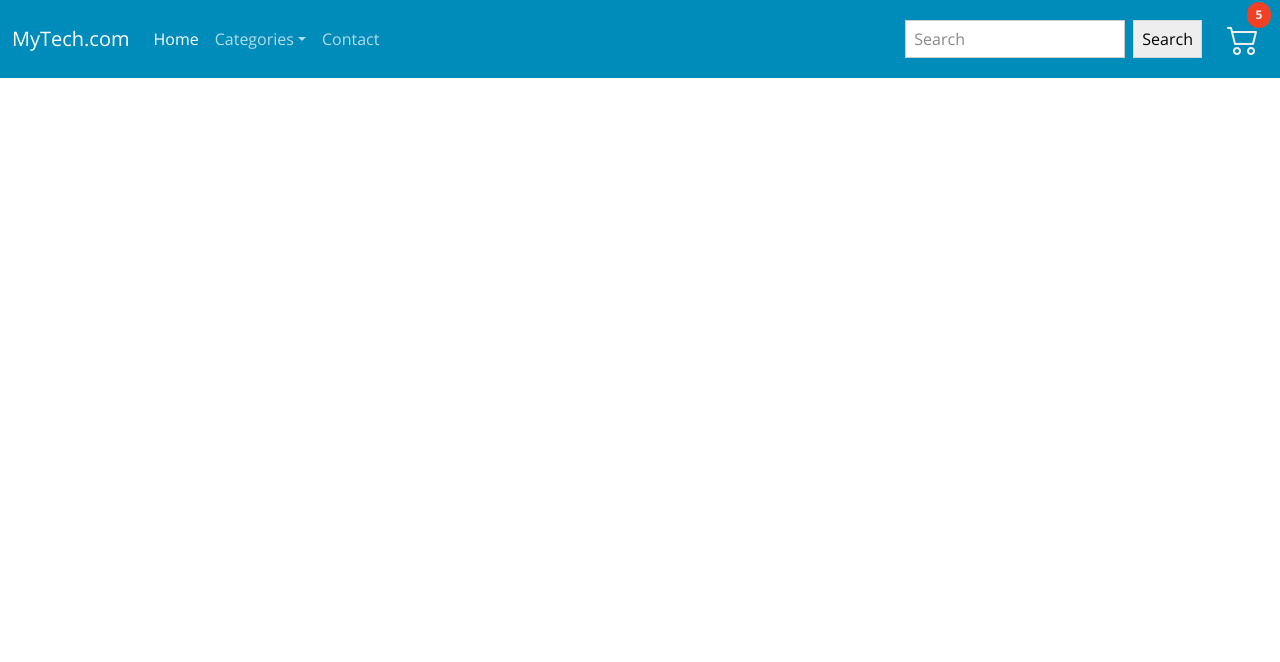
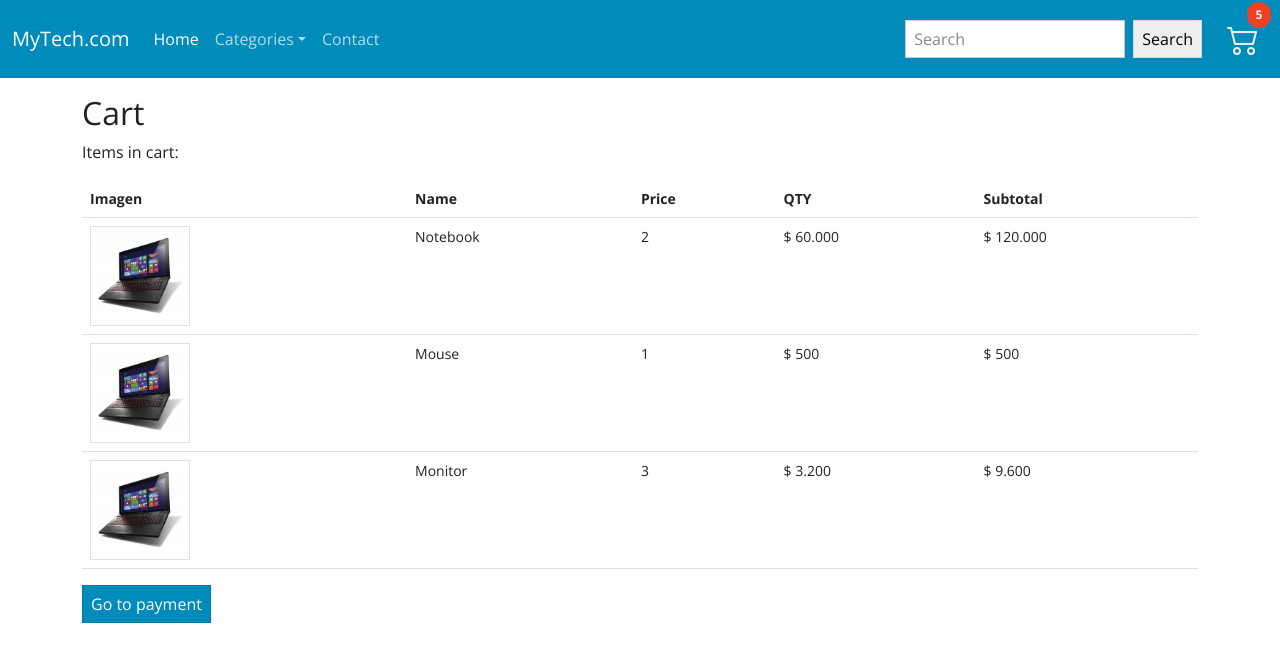
Before and after one commit to jefrygq/PreEntrega1-JeffryGutierrez, a React (Create React App) app: page /cart in a window 1280 px wide. Shown: the top 662 px of the page. Built offline with nearby package versions, Linux system fonts and the light colour scheme.

Commit message:
Added first version of cart page with hardcoded data.

```diff
--- a/src/App.jsx
+++ b/src/App.jsx
@@ -2,6 +2,7 @@ import { BrowserRouter, Routes, Route } from 'react-router-dom';
 import ItemListContainer from './components/ItemListContainer/ItemListContainer';
 import ItemDetailsContainer from './components/ItemDetailsContainer/ItemDetailsContainer';
 import NavBar from './components/NavBar/NavBar';
+import Cart from './components/Cart/Cart';
 
 function App() {
   return (
@@ -12,6 +13,7 @@ function App() {
           <Route path='/' element={<ItemListContainer />} />
           <Route path='/product/:id' element={<ItemDetailsContainer/>} />
           <Route path='/category/:categoryName' element={<ItemListContainer/>} />
+          <Route path='/cart' element={<Cart />} />
         </Routes>
       </BrowserRouter>
     </>
--- /dev/null
+++ b/src/components/CarTable/CartTable.jsx
@@ -0,0 +1,22 @@
+import ItemList from "../ItemList/ItemList";
+
+const CartTable = ({products}) => {
+    return (
+        <table className="table table-hover">
+            <thead>
+                <tr>
+                    <th scope="col">Imagen</th>
+                    <th scope="col">Name</th>
+                    <th scope="col">Price</th>
+                    <th scope="col">QTY</th>
+                    <th scope="col">Subtotal</th>
+                </tr>
+            </thead>
+            <tbody>
+                <ItemList items={products} template={'itemCart'} />
+            </tbody>
+        </table>
+    );
+};
+
+export default CartTable;
--- /dev/null
+++ b/src/components/Cart/Cart.jsx
@@ -0,0 +1,41 @@
+import { Link } from "react-router-dom";
+import CartTable from "../CarTable/CartTable";
+import ItemList from "../ItemList/ItemList";
+
+const Cart = () => {
+    // "id": 1,
+    // "idCategoria": 1,
+    // "nombre": "Notebook",
+    // "marca": "Lenovo",
+    // "modelo": "Y510P",
+    // "precio": 60000,
+    // "stock": 30,
+    // "img": "notebook-lenovo.jpg"
+    const products = [
+        {id: 1, nombre: "Notebook", precio: 60000, stock: 30, qty: 2, img: "notebook-lenovo.jpg"},
+        {id: 2, nombre: "Mouse", precio: 500, stock: 20, qty: 1, img: "notebook-lenovo.jpg"},
+        {id: 3, nombre: "Monitor", precio: 3200, stock: 10, qty: 3, img: "notebook-lenovo.jpg"}
+    ];
+    // const products = [];
+
+    return (
+        <div className="container my-3">
+            <h2>Cart</h2>
+            {!products.length ?
+            <>
+                <p>There are no items in cart try again</p>
+                <Link to="/" className="btn btn-primary">Continue Shopping</Link>
+            </>
+            :
+            <>
+                <p>Items in cart: </p>
+                <CartTable products={products} />
+                <Link to="/checkout" className="btn btn-primary">Go to payment</Link>
+            </>
+            }
+
+        </div>
+    );
+};
+
+export default Cart;
--- a/src/components/CartWidget/CartWidget.jsx
+++ b/src/components/CartWidget/CartWidget.jsx
@@ -1,9 +1,10 @@
+import { Link } from "react-router-dom";
 
 
 const CartWidget = ({qty}) => {
   return (
     <>
-        <button className="btn my-2 my-sm-0 text-light position-relative">
+        <Link to="/cart" className="btn my-2 my-sm-0 text-light position-relative">
           <i className="bi bi-cart2 fs-2 "></i>
           <span className="position-absolute start-500 translate-middle p-1 rounded-pill bg-danger" style={{
                 fontSize: '0.75em',
@@ -14,7 +15,7 @@ const CartWidget = ({qty}) => {
             {qty}
             <span className="visually-hidden">Itesm in cart</span>
           </span>
-        </button>
+        </Link>
     </>
   );
 }
--- /dev/null
+++ b/src/components/ItemCart/ItemCart.jsx
@@ -0,0 +1,20 @@
+import { Link } from "react-router-dom";
+
+const ItemCart = ({product}) => {
+
+    return (
+        // "id": 1,
+        // "nombre": "Notebook",
+        // "precio": 60000,
+        // "stock": 30,
+        // "qty: 2"
+        <tr scope="row">
+            <td><img src={`../img/${product.img}`} className="img-thumbnail" width={100} alt={product.name} /></td>
+            <td>{product.nombre}</td>
+            <td>{product.qty}</td>
+            <td>$ {new Intl.NumberFormat('de-DE').format(product.precio)}</td>
+            <td>$ {new Intl.NumberFormat('de-DE').format(product.qty * product.precio)}</td>
+        </tr>
+    );
+};
+export default ItemCart;
--- a/src/components/ItemList/ItemList.jsx
+++ b/src/components/ItemList/ItemList.jsx
@@ -1,10 +1,11 @@
 import Item from "../Item/Item";
+import ItemCart from "../ItemCart/ItemCart";
 
-const ItemList = ({items}) => {
+const ItemList = ({items, template}) => {
 
     return (
         <>
-            {items.map(product => <Item product={product} key={product.id}/>)}
+            {items.map(product => template == 'itemCart' ? <ItemCart product={product} key={product.id}/> : <Item product={product} key={product.id}/>)}
         </>
     );
 };
```
